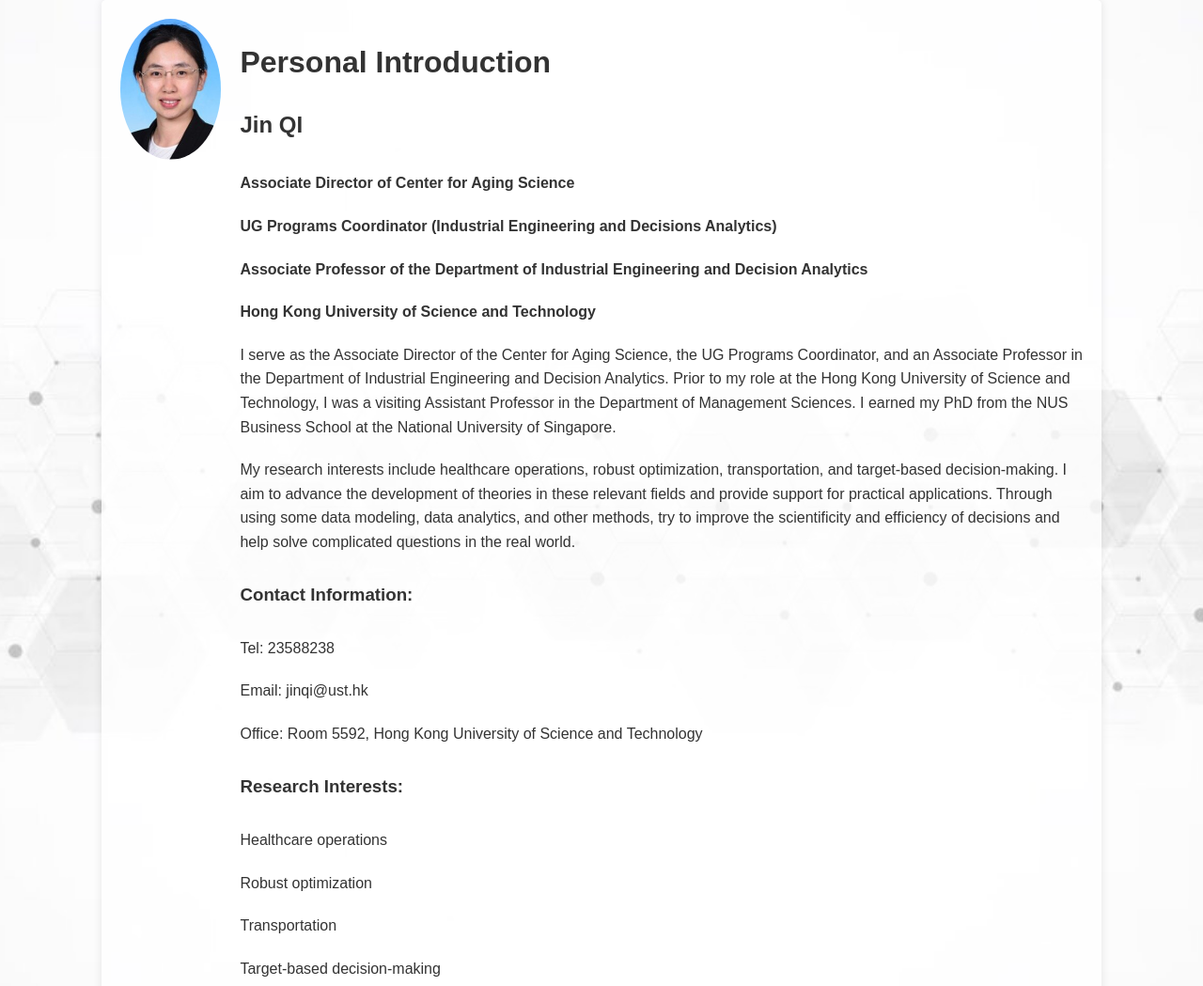
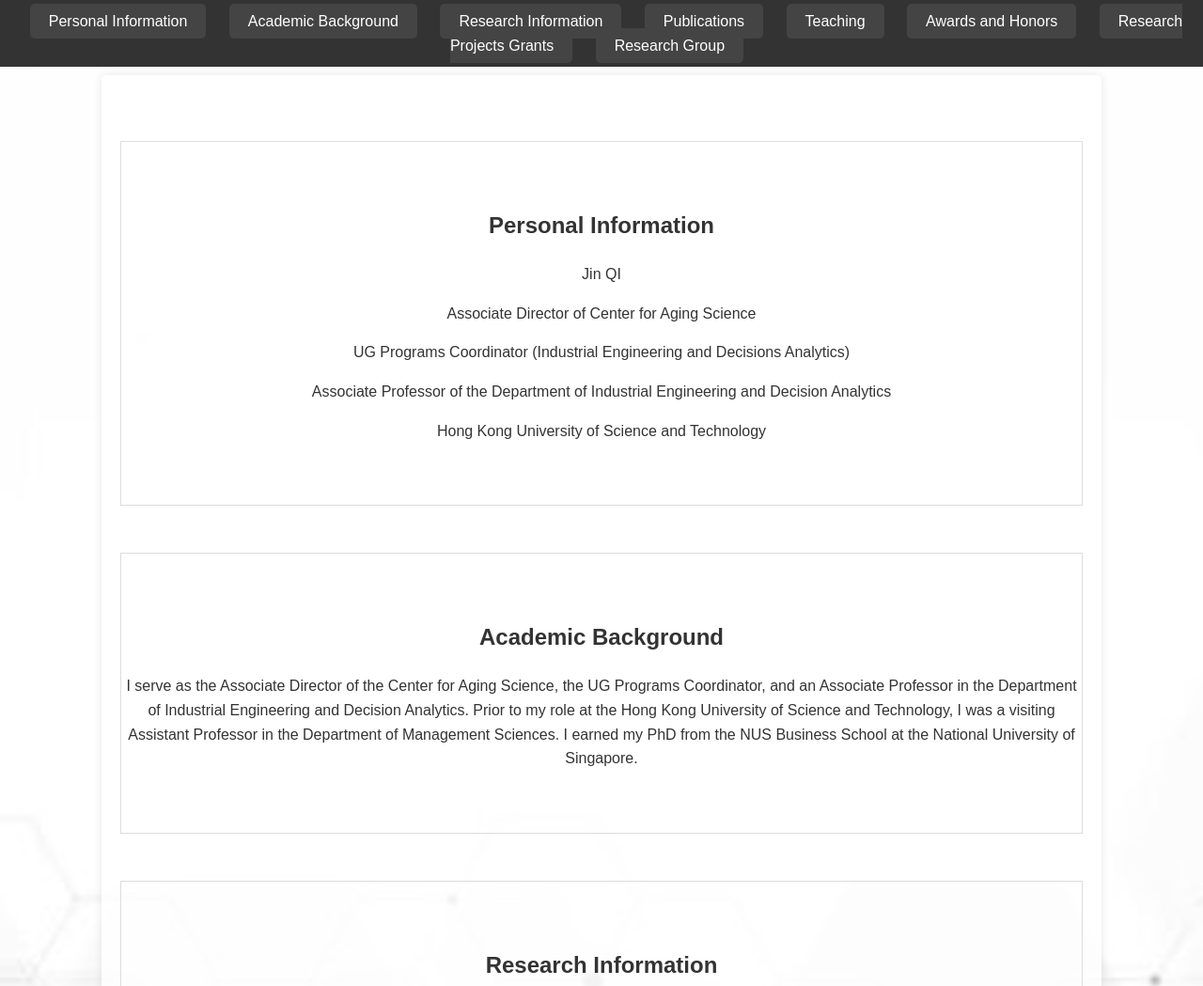
Before and after one commit to Jin-QI-jinqi/JinQI.github.io, a plain HTML site: page index.html in a window 1280 px wide. Shown: the top 1049 px of the page at 94% size. Drawn offline with Linux system fonts and the light colour scheme.

Commit message:
Update index.html

```diff
--- a/index.html
+++ b/index.html
@@ -3,7 +3,7 @@
 <head>
     <meta charset="UTF-8">
     <meta name="viewport" content="width=device-width, initial-scale=1.0">
-    <title>Personal Introduction - Jin QI</title>
+    <title>Personal Website - Jin QI</title>
     <style>
         body {
             font-family: Arial, sans-serif;
@@ -16,13 +16,31 @@
             background-repeat: no-repeat; /* 背景图片不重复 */
             color: #333;
             display: flex; /* 使用 flexbox 布局 */
-            justify-content: center; /* 水平居中对齐 */
-            align-items: center; /* 垂直居中对齐 */
+            flex-direction: column;
+            align-items: center;
             min-height: 100vh; /* 视口高度 */
         }
+        .nav {
+            width: 100%;
+            background: #333;
+            padding: 10px;
+            text-align: center;
+            position: fixed;
+            top: 0;
+            z-index: 1000; /* 确保导航栏在最前面 */
+        }
+        .nav a {
+            color: #fff;
+            text-decoration: none;
+            margin: 0 10px;
+            padding: 10px 20px;
+            background: #444;
+            border-radius: 5px;
+        }
+        .nav a:hover {
+            background: #555;
+        }
         .container {
-            display: flex; /* 使用 flexbox 布局 */
-            flex-direction: row; /* 水平排列子元素 */
             width: 80%;
             margin: auto;
             overflow: hidden;
@@ -30,54 +48,64 @@
             background: rgba(255, 255, 255, 0.8); /* 设置内容背景为半透明 */
             border-radius: 5px;
             box-shadow: 0 0 10px rgba(0, 0, 0, 0.1);
+            margin-top: 80px; /* 确保内容不被导航栏遮挡 */
         }
-        .profile-pic {
-            width: 150px;
-            height: 150px;
-            border-radius: 50%;
-            object-fit: cover;
-            margin-right: 20px; /* 添加右边距 */
-        }
-        .content {
-            display: flex; /* 使用 flexbox 布局 */
-            flex-direction: column; /* 垂直排列子元素 */
-            justify-content: center; /* 垂直居中对齐 */
-        }
-        .header, .content {
-            text-align: left; /* 左对齐 */
-        }
-        .content h2 {
-            margin-top: 0;
-        }
-        .content p {
-            margin: 10px 0;
+        .section {
+            padding: 50px 0;
+            margin: 50px 0;
+            border: 1px solid #ddd;
+            text-align: center;
         }
     </style>
 </head>
 <body>
+    <div class="nav">
+        <a href="#personal-info">Personal Information</a>
+        <a href="#academic-background">Academic Background</a>
+        <a href="#research-info">Research Information</a>
+        <a href="#publications">Publications</a>
+        <a href="#teaching">Teaching</a>
+        <a href="#awards-honors">Awards and Honors</a>
+        <a href="#projects-grants">Research Projects Grants</a>
+        <a href="#research-group">Research Group</a>
+    </div>
+
     <div class="container">
-        <img src="images/Picture1.jpg" alt="Profile Photo" class="profile-pic">
-        <div class="content">
-            <div class="header">
-                <h1>Personal Introduction</h1>
-            </div>
-            <h2>Jin QI</h2>
-            <p><strong>Associate Director of Center for Aging Science</strong></p>
-            <p><strong>UG Programs Coordinator (Industrial Engineering and Decisions Analytics)</strong></p>
-            <p><strong>Associate Professor of the Department of Industrial Engineering and Decision Analytics</strong></p>
-            <p><strong>Hong Kong University of Science and Technology</strong></p>
+        <div id="personal-info" class="section">
+            <h2>Personal Information</h2>
+            <p>Jin QI</p>
+            <p>Associate Director of Center for Aging Science</p>
+            <p>UG Programs Coordinator (Industrial Engineering and Decisions Analytics)</p>
+            <p>Associate Professor of the Department of Industrial Engineering and Decision Analytics</p>
+            <p>Hong Kong University of Science and Technology</p>
+        </div>
+        <div id="academic-background" class="section">
+            <h2>Academic Background</h2>
             <p>I serve as the Associate Director of the Center for Aging Science, the UG Programs Coordinator, and an Associate Professor in the Department of Industrial Engineering and Decision Analytics. Prior to my role at the Hong Kong University of Science and Technology, I was a visiting Assistant Professor in the Department of Management Sciences. I earned my PhD from the NUS Business School at the National University of Singapore.</p>
+        </div>
+        <div id="research-info" class="section">
+            <h2>Research Information</h2>
             <p>My research interests include healthcare operations, robust optimization, transportation, and target-based decision-making. I aim to advance the development of theories in these relevant fields and provide support for practical applications. Through using some data modeling, data analytics, and other methods, try to improve the scientificity and efficiency of decisions and help solve complicated questions in the real world.</p>
-            <h3>Contact Information:</h3>
-            <p>Tel: 23588238</p>
-            <p>Email: jinqi@ust.hk</p>
-            <p>Office: Room 5592, Hong Kong University of Science and Technology</p>
-            <h3>Research Interests:</h3>
-            <p>Healthcare operations</p>
-            <p>Robust optimization</p>
-            <p>Transportation</p>
-            <p>Target-based decision-making</p>
-            <p>I have received the CSASME Best Paper Award, MSOM Best Operations Management Paper in Operations Research, and POMS-HK Best Student Paper Competition. I have received grants from HKUST and other professional organizations. My students have also made great achievements in academia.</p>
+        </div>
+        <div id="publications" class="section">
+            <h2>Publications</h2>
+            <p>This section is currently empty.</p>
+        </div>
+        <div id="teaching" class="section">
+            <h2>Teaching</h2>
+            <p>This section is currently empty.</p>
+        </div>
+        <div id="awards-honors" class="section">
+            <h2>Awards and Honors</h2>
+            <p>This section is currently empty.</p>
+        </div>
+        <div id="projects-grants" class="section">
+            <h2>Research Projects Grants</h2>
+            <p>This section is currently empty.</p>
+        </div>
+        <div id="research-group" class="section">
+            <h2>Research Group</h2>
+            <p>This section is currently empty.</p>
         </div>
     </div>
 </body>
```
